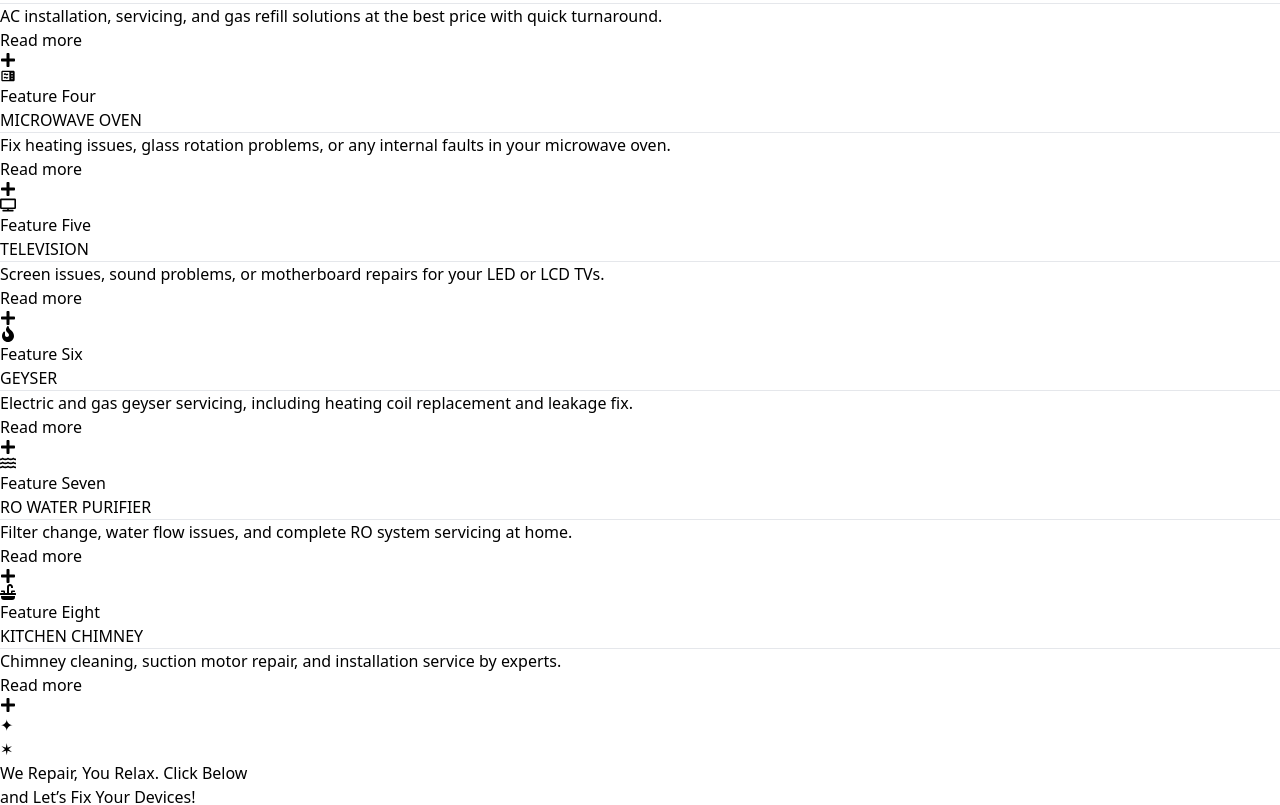
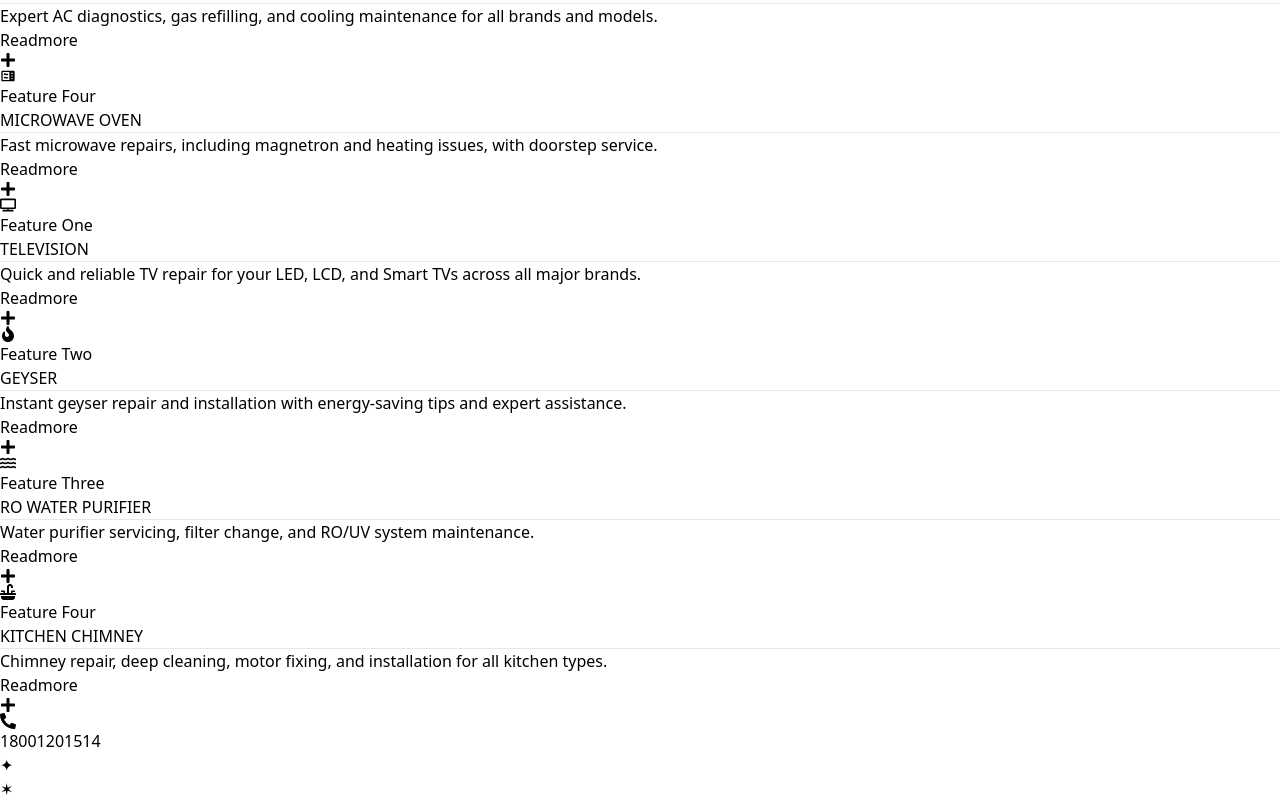
Before and after one commit to PrabhatPradhan/new-SERVICE-CENTER-2, a Next.js app: page / in a window 1280 px wide. Shown: the part 3660-4465 px from the top of the page. Built offline with nearby package versions, Linux system fonts and the light colour scheme.

Commit message:
adding and update

```diff
--- a/src/app/Componets/Cards/Cards.jsx
+++ b/src/app/Componets/Cards/Cards.jsx
@@ -10,98 +10,105 @@ import {
   FaTachometerAlt,
   FaFire,
   FaSink,
+  FaPhoneAlt,
 } from "react-icons/fa";
 import { MdMicrowave } from "react-icons/md";
 
 // ✅ Card Item Component
 const CardItem = ({ Icon, label, title, description }) => (
-  <div className="cursor-pointer bg-white border border-gray-200 rounded-xl p-6 flex flex-col justify-between shadow-md hover:shadow-2xl hover:scale-[1.03] hover:-translate-y-1 transform transition-all duration-300 ease-in-out relative h-full">
+  <div className="cursor-pointer bg-white border border-gray-200 rounded-md p-6 flex flex-col justify-between shadow-md hover:shadow-2xl hover:scale-[1.03] hover:-translate-y-1 transform transition-all duration-300 ease-in-out relative h-[300px] overflow-hidden">
     <div className="flex items-start gap-4">
       <div className="w-12 h-12 text-orange-500 text-3xl">
         <Icon className="w-full h-full" />
       </div>
       <div>
-        <p className="text-[10px] sm:text-xs text-orange-500 font-semibold uppercase">{label}</p>
-        <h3 className="text-lg sm:text-xl font-semibold text-gray-900">{title}</h3>
+        <p className="text-xs text-orange-500 font-semibold uppercase">{label}</p>
+        <h3 className="text-lg md:text-xl font-semibold text-gray-900">{title}</h3>
       </div>
     </div>
-
     <hr className="my-4 border-gray-200" />
-
-    <p className="text-xs sm:text-sm md:text-base text-gray-600 mb-6 leading-relaxed line-clamp-3 h-[72px]">
+    <p className="text-gray-600 text-sm mb-4 line-clamp-3">
       {description}
     </p>
-
     <button className="text-sm font-semibold text-gray-900 flex items-center gap-2">
-      Read more <FaPlus className="text-xs" />
+      Readmore <FaPlus className="text-xs" />
     </button>
-
-    <span className="absolute bottom-0 right-0 w-4 h-4 bg-orange-500 rounded-tr-xl"></span>
+    <span className="absolute bottom-0 right-0 w-4 h-4 bg-orange-500"></span>
   </div>
 );
 
-// ✅ Main Card Component
+// ✅ Main Component
 export default function Card() {
   const cardData = [
     {
       Icon: FaSnowflake,
       label: "Feature One",
       title: "REFRIGERATOR",
-      description: "Quick and reliable repair for your refrigerator, including gas refill, compressor issue, and cooling problems.",
+      description:
+        "Quick and reliable repair for your mobile devices with quality assurance and expert technicians.",
       path: "/services/refrigerator",
     },
     {
       Icon: FaTachometerAlt,
       label: "Feature Two",
       title: "WASHING MACHINE",
-      description: "Professional repair for all types of washing machines: front load, top load, and semi-automatic.",
+      description:
+        "Professional washing machine repair services at your doorstep with top-notch care and support.",
       path: "/services/washing-machine",
     },
     {
       Icon: FaWind,
       label: "Feature Three",
       title: "AIR CONDITIONER",
-      description: "AC installation, servicing, and gas refill solutions at the best price with quick turnaround.",
+      description:
+        "Expert AC diagnostics, gas refilling, and cooling maintenance for all brands and models.",
       path: "/services/air-conditioner",
     },
     {
       Icon: MdMicrowave,
       label: "Feature Four",
       title: "MICROWAVE OVEN",
-      description: "Fix heating issues, glass rotation problems, or any internal faults in your microwave oven.",
+      description:
+        "Fast microwave repairs, including magnetron and heating issues, with doorstep service.",
       path: "/services/microwave-oven",
     },
     {
       Icon: FaTv,
-      label: "Feature Five",
+      label: "Feature One",
       title: "TELEVISION",
-      description: "Screen issues, sound problems, or motherboard repairs for your LED or LCD TVs.",
+      description:
+        "Quick and reliable TV repair for your LED, LCD, and Smart TVs across all major brands.",
       path: "/services/television",
     },
     {
       Icon: FaFire,
-      label: "Feature Six",
+      label: "Feature Two",
       title: "GEYSER",
-      description: "Electric and gas geyser servicing, including heating coil replacement and leakage fix.",
+      description:
+        "Instant geyser repair and installation with energy-saving tips and expert assistance.",
       path: "/services/geyser",
     },
     {
       Icon: FaWater,
-      label: "Feature Seven",
+      label: "Feature Three",
       title: "RO WATER PURIFIER",
-      description: "Filter change, water flow issues, and complete RO system servicing at home.",
+      description:
+        "Water purifier servicing, filter change, and RO/UV system maintenance.",
       path: "/services/ro-water-purifier",
     },
     {
       Icon: FaSink,
-      label: "Feature Eight",
+      label: "Feature Four",
       title: "KITCHEN CHIMNEY",
-      description: "Chimney cleaning, suction motor repair, and installation service by experts.",
+      description:
+        "Chimney repair, deep cleaning, motor fixing, and installation for all kitchen types.",
       path: "/services/kitchen-chimney",
     },
   ];
 
   return (
+    <>
+      {/* Cards Grid */}
       <div className="min-h-screen bg-gray-100 p-4 sm:p-6 md:p-8 mb-6 md:mb-4 lg:mb-10">
         <div className="grid grid-cols-1 sm:grid-cols-2 md:grid-cols-3 lg:grid-cols-4 gap-4 sm:gap-6 max-w-7xl mx-auto">
           {cardData.map((card, i) => (
@@ -116,5 +123,16 @@ export default function Card() {
           ))}
         </div>
       </div>
+
+      {/* Call-to-Action (Optional) */}
+      <div className="text-center mt-6">
+        <a
+          href="tel:18001201514"
+          className="inline-flex items-center gap-2 text-blue-800 font-bold text-lg md:text-xl hover:underline"
+        >
+          <FaPhoneAlt /> 18001201514
+        </a>
+      </div>
+    </>
   );
 }
```
Lines whose indentation alone changed are shown as unchanged.
